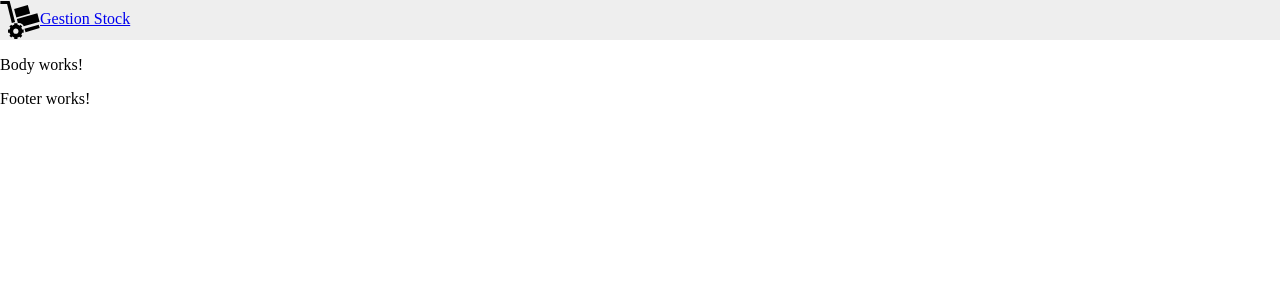
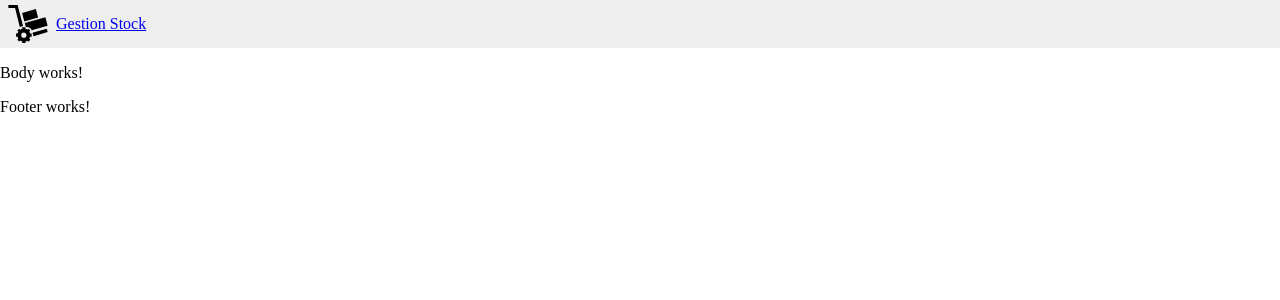
Before and after one commit to jlg-formation/vjs-mai-2023, a Vue app in the folder front/: page / in a window 1280 px wide. Shown: the top 300 px of the page. Built offline with nearby package versions, Linux system fonts and the light colour scheme.

Commit message:
dev: css layout on header

```diff
--- a/front/src/components/layout/HeaderLayout.vue
+++ b/front/src/components/layout/HeaderLayout.vue
@@ -12,9 +12,19 @@
 <style scoped lang="scss">
 header {
   background-color: #eee;
+  height: 3em;
+  padding: 0 0.5em;
+  display: flex;
+  align-items: center;
 
-  img {
-    height: 2.5em;
+  a {
+    display: flex;
+    align-items: center;
+    gap: 0.5em;
+
+    img {
+      height: 2.5em;
+    }
   }
 }
 </style>
```
